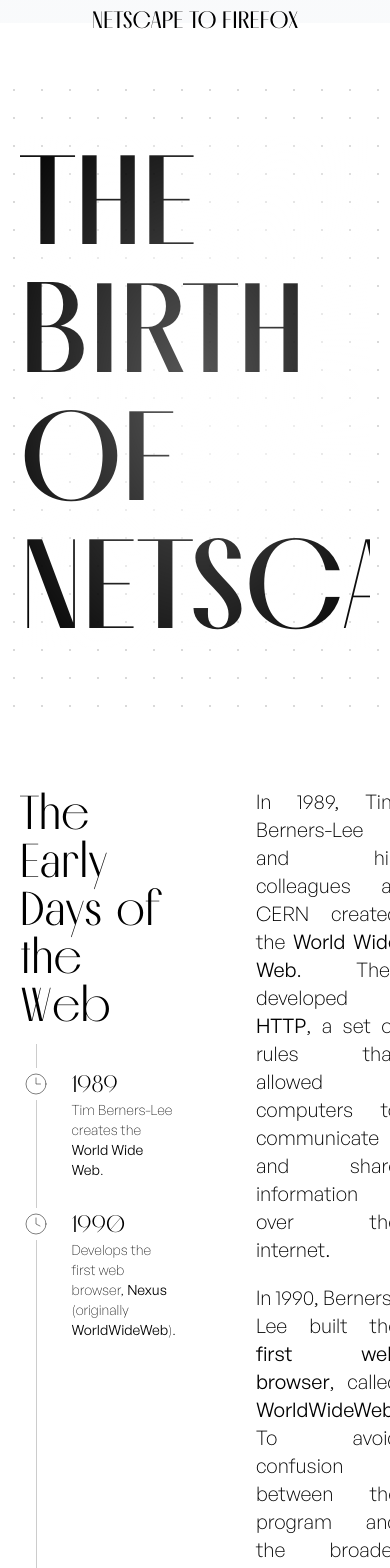
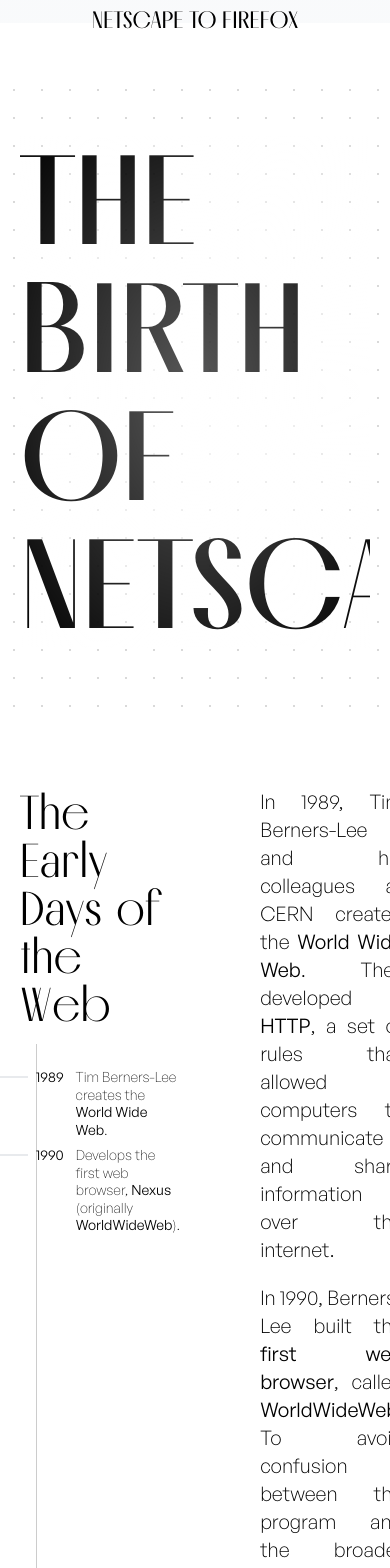
Before and after one commit to sanjana-mukherjee/netscape-navigator, a React (Vite) app: page / in a window 390 px wide. Shown: the top 1568 px of the page. Built offline with nearby package versions, Linux system fonts and the light colour scheme.

Commit message:
add responsiveness

```diff
--- a/src/components/Timeline.tsx
+++ b/src/components/Timeline.tsx
@@ -11,7 +11,7 @@
 const ClockIcons = [Clock2, Clock3, Clock4, Clock5, Clock7, Clock8, Clock9];
 
 export function Timeline({ children }: { children: React.ReactNode }) {
-  return <dl className="space-y-7">{children}</dl>;
+  return <dl className="space-y-2 lg:space-y-7">{children}</dl>;
 }
 
 export function TimelineItem({
@@ -24,18 +24,22 @@
   const Clock = ClockIcons[year % ClockIcons.length];
 
   return (
-    <div className="-ml-[0.5px]">
-      <div className="flex items-center gap-3">
-        <div className="bg-white -translate-x-1/2 py-1" aria-hidden>
-          <Clock size={24} strokeWidth={0.5} absoluteStrokeWidth={true} />
+    <>
+      <div className="-ml-[0.5px] hidden lg:block">
+        <div className="flex items-center gap-3">
+          <div className="bg-white -translate-x-1/2 py-1" aria-hidden>
+            <Clock size={24} strokeWidth={0.5} absoluteStrokeWidth={true} />
+          </div>
+          <dd className="text-2xl font-melodrama font-normal">{year}</dd>
         </div>
-        <dd key={year} className="text-2xl font-melodrama font-normal">
+        <dt className="text-sm font-extralight col-start-2 ml-9">{children}</dt>
+      </div>
+      <div className="lg:hidden text-sm flex items-start gap-3 leading-tight lg:leading-normal">
+        <dd className="font-normal relative before:absolute before:top-1/2 before:left-0 before:w-8 before:-translate-x-10 before:-translate-y-1/2 before:border-t before:border-t-gray-300 after:absolute after:top-1/2 after:left-0 after:size-2 after:-translate-x-11 after:-translate-y-1/2 after:bg-gray-100 after:rounded-full after:border after:border-gray-300">
           {year}
         </dd>
+        <dt className="font-extralight">{children}</dt>
       </div>
-      <dt key={year} className="text-sm font-extralight col-start-2 ml-9 ">
-        {children}
-      </dt>
-    </div>
+    </>
   );
 }
```
